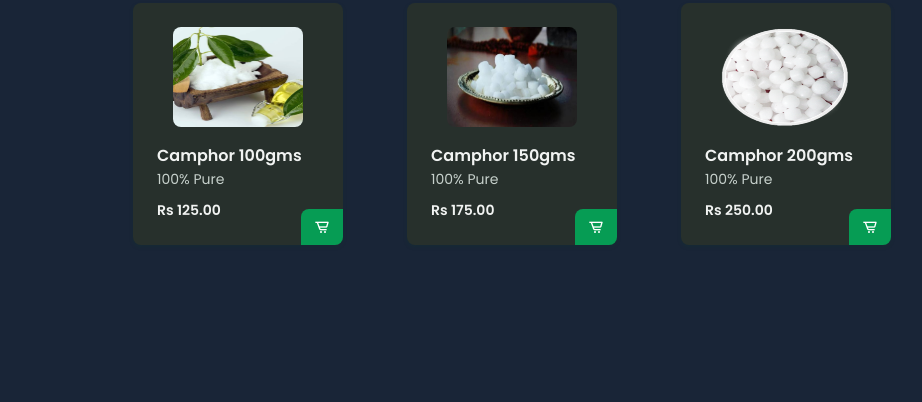
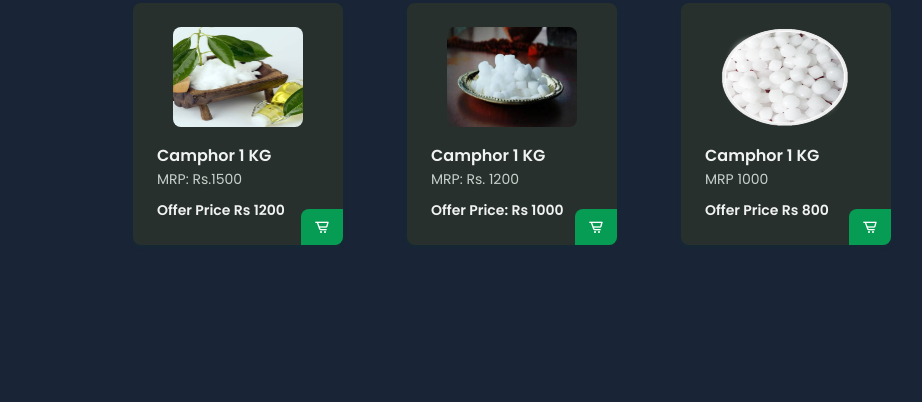
Before and after one commit to kailazam/kailazam.github.io, a plain HTML site: page index.html in a window 1280 px wide. Shown: the part 1816-2218 px from the top of the page, without its empty margins (128-1050 px from the left). Drawn offline with nearby package versions, Linux system fonts and the light colour scheme.

Commit message:
Update index.html

```diff
--- a/index.html
+++ b/index.html
@@ -150,25 +150,25 @@
                 <div class="menu__container bd-grid">
                     <div class="menu__content">
                         <img src="assets/img/Image3.jpeg" alt="" class="menu__img">
-                        <h3 class="menu__name">Camphor 100gms</h3>
-                        <span class="menu__detail">100% Pure</span>
-                        <span class="menu__preci">Rs 125.00</span>
+                        <h3 class="menu__name">Camphor 1 KG</h3>
+                        <span class="menu__detail">MRP: Rs.1500</span>
+                        <span class="menu__preci">Offer Price Rs 1200</span>
                         <a href="#https://sharemystore.com/kailazamcamphorunit" class="button menu__button"><i class='bx bx-cart-alt'></i></a>
                     </div>
 
                     <div class="menu__content">
                         <img src="assets/img/Image4.jpeg" alt="" class="menu__img">
-                        <h3 class="menu__name">Camphor 150gms</h3>
-                        <span class="menu__detail">100% Pure</span>
-                        <span class="menu__preci">Rs 175.00</span>
+                        <h3 class="menu__name">Camphor 1 KG</h3>
+                        <span class="menu__detail">MRP: Rs. 1200</span>
+                        <span class="menu__preci">Offer Price: Rs 1000</span>
                         <a href="https://sharemystore.com/kailazamcamphorunit" class="button menu__button"><i class='bx bx-cart-alt'></i></a>
                     </div>
 
                     <div class="menu__content">
                         <img src="assets/img/image5.png" alt="" class="menu__img">
-                        <h3 class="menu__name">Camphor 200gms</h3>
-                        <span class="menu__detail">100% Pure</span>
-                        <span class="menu__preci">Rs 250.00</span>
+                        <h3 class="menu__name">Camphor 1 KG</h3>
+                        <span class="menu__detail">MRP 1000</span>
+                        <span class="menu__preci">Offer Price Rs 800</span>
                         <a href="https://sharemystore.com/kailazamcamphorunit" class="button menu__button"><i class='bx bx-cart-alt'></i></a>
                     </div>
                 </div>
```
